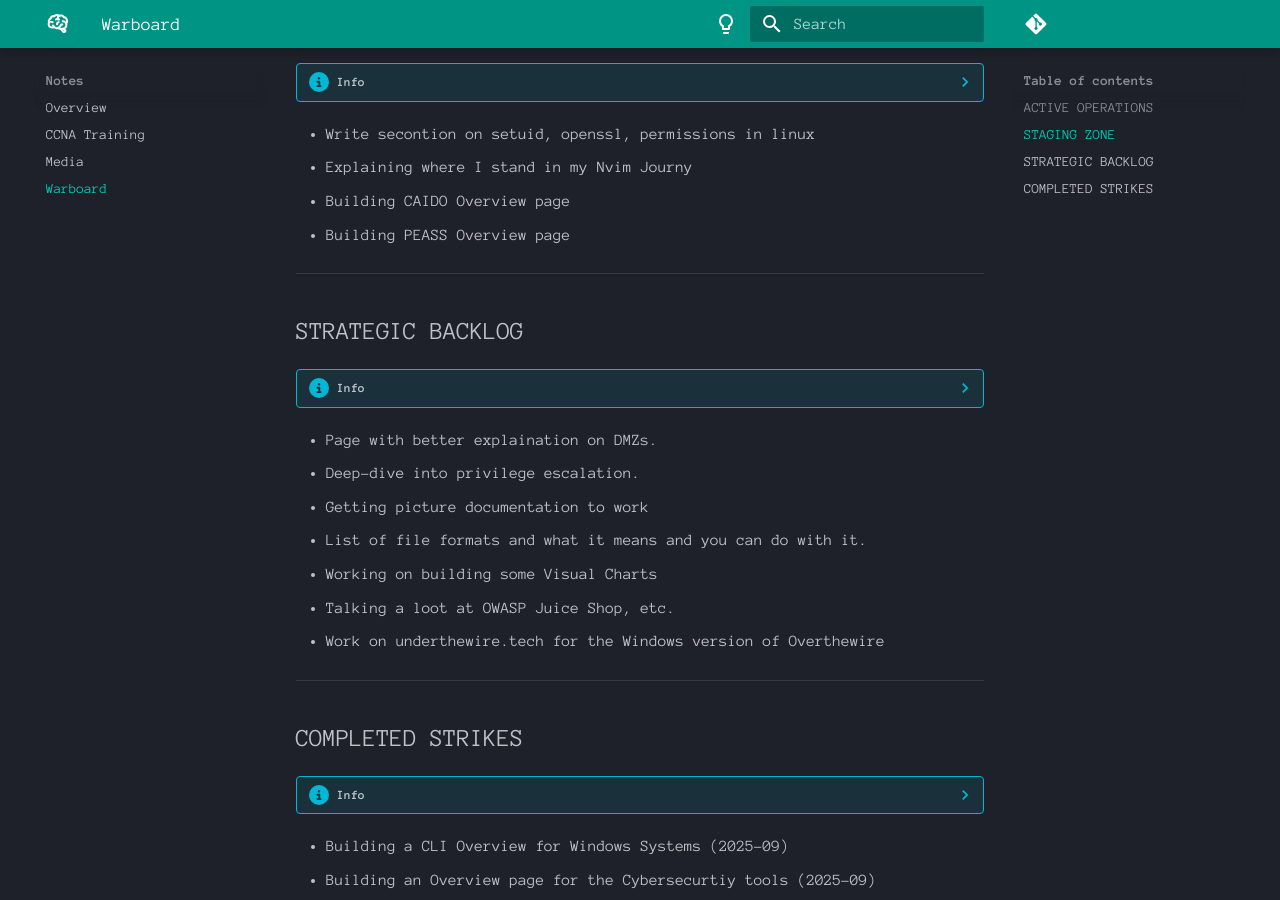
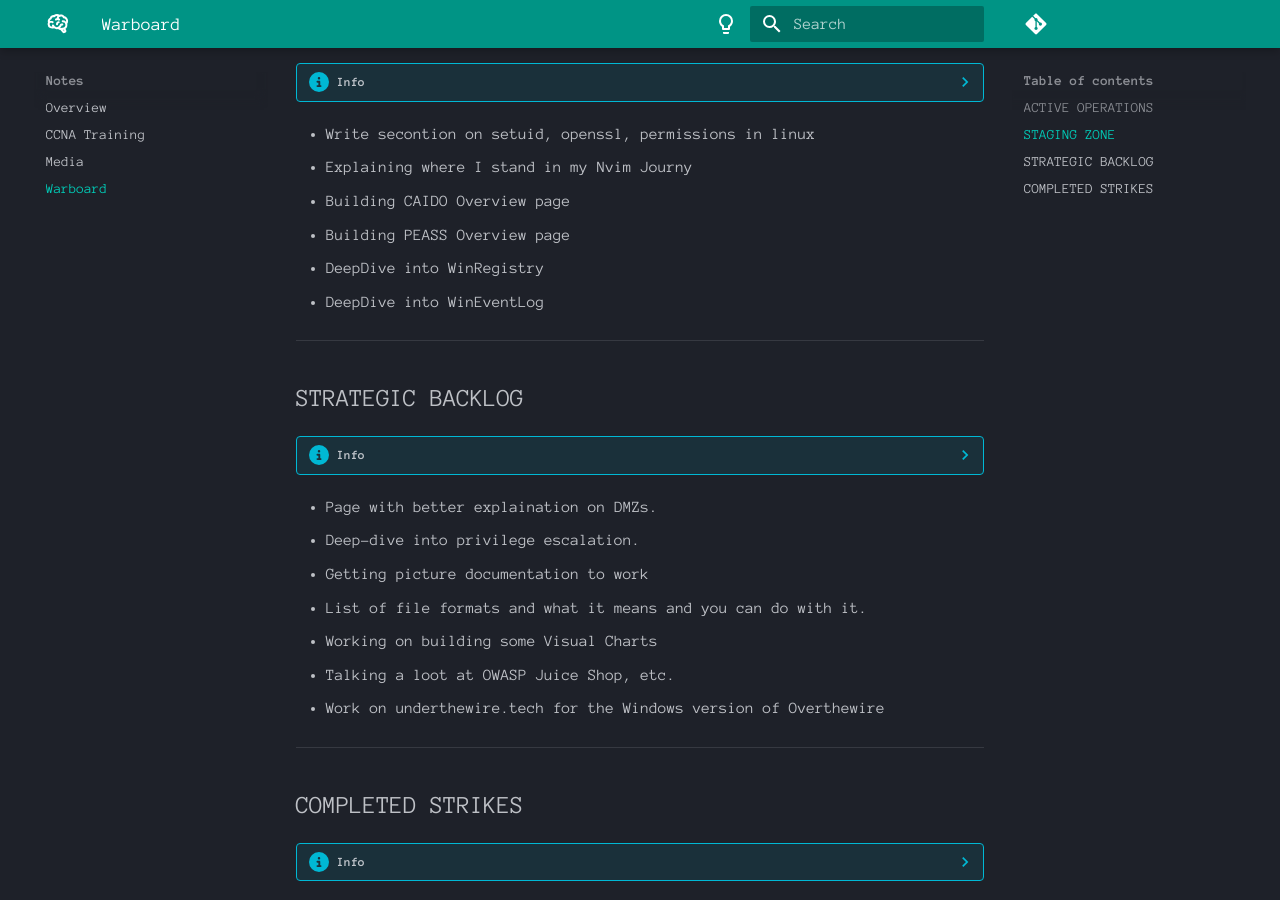
Before and after one commit to Fudomaru/wiki, an MkDocs documentation site: the page built from docs/notes/warboard.md, in a window 1280 px wide and 900 px high, scrolled down 636 px. Built offline with MkDocs 1.6.1 and Material for MkDocs 9.7.7, drawn with Linux system fonts in a browser that asks for light colours; comment, search, counter and statistics services are not loaded.

Commit message:
Updating Warboard

```diff
--- a/docs/notes/warboard.md
+++ b/docs/notes/warboard.md
@@ -30,6 +30,8 @@ description: List of my planes for furtur write ups and general project ideas.
 - Explaining where I stand in my Nvim Journy
 - Building CAIDO Overview page
 - Building PEASS Overview page
+- DeepDive into WinRegistry
+- DeepDive into WinEventLog
 
 ---
 ## STRATEGIC BACKLOG
```
